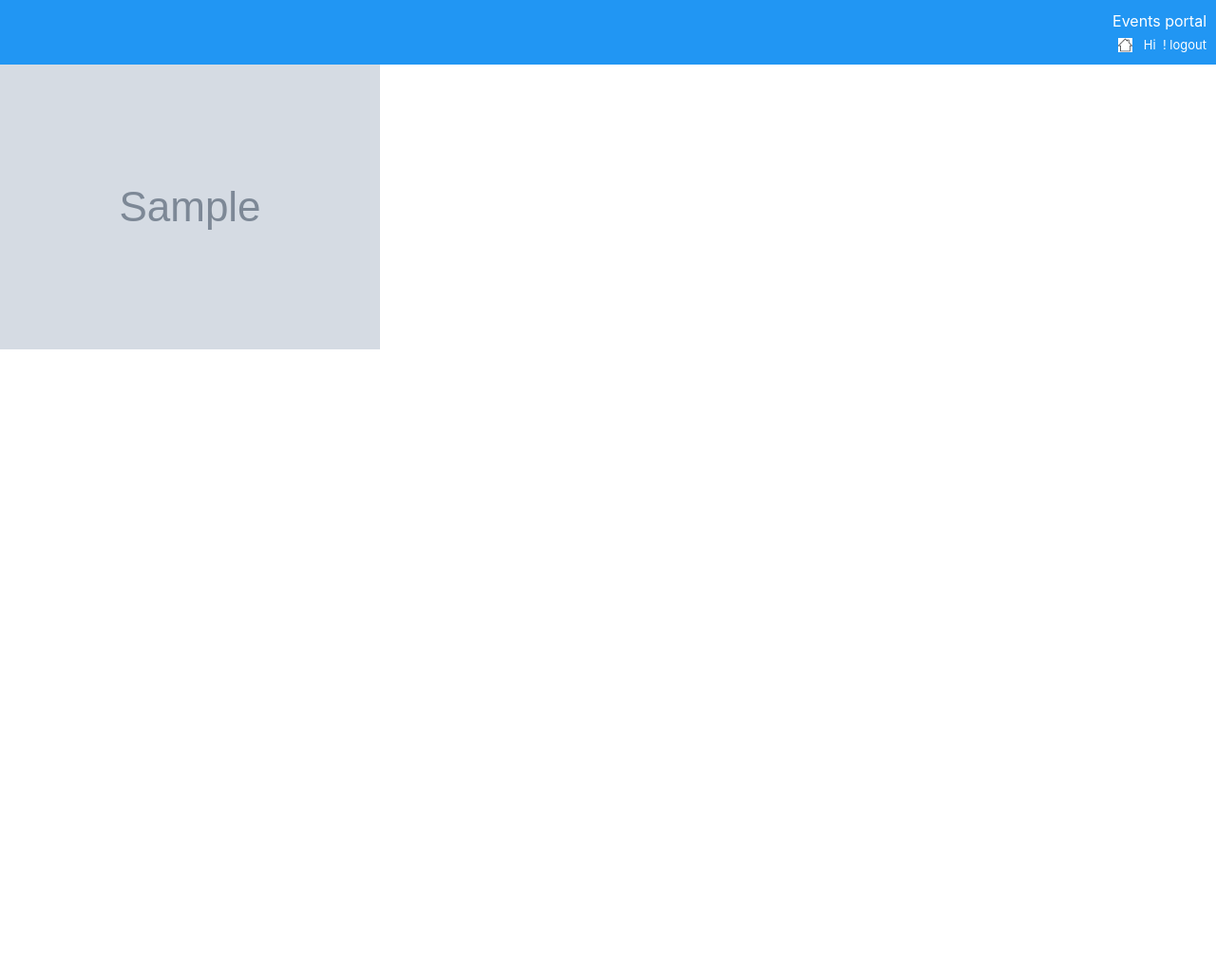
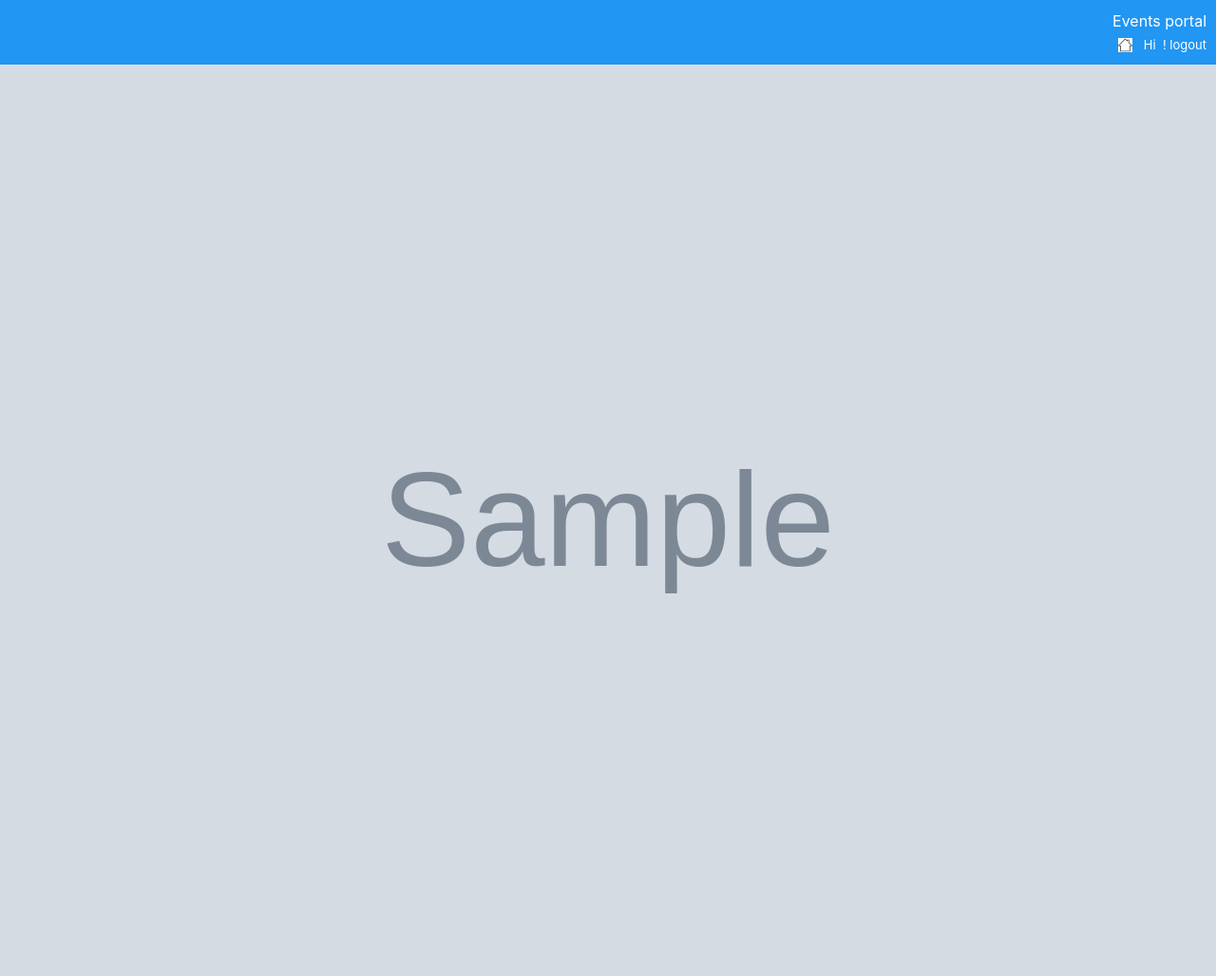
Before and after one commit to tksundar/ffl, a Django app: page /events/1/show_media in a window 1280 px wide. Shown: the whole page at 95% size. Before the commit the page ends 368 px from the top, so only its background shows below. Run offline with Django 3.2, Linux system fonts and the light colour scheme; tables that the repository leaves empty hold one stand-in row (values such as "Sample post"); grey boxes marked "Sample" are stand-in pictures; some libraries are stand-ins or nearby versions.

Commit message:
specified image size to render

```diff
--- a/events/templates/events/show_media.html
+++ b/events/templates/events/show_media.html
@@ -7,6 +7,6 @@
 {#                <img src="{{ im.url }}" height="{{ im.height }}" width="{{ im.width }}" alt="Image not found">#}
 {#        {% endthumbnail %}#}
 {#    {% endfor %}#}
-    <img src="{{ file }}">
+    <img src="{{ file }}" style="height: 100%; width: 100%">
 
 {% endblock %}
```
